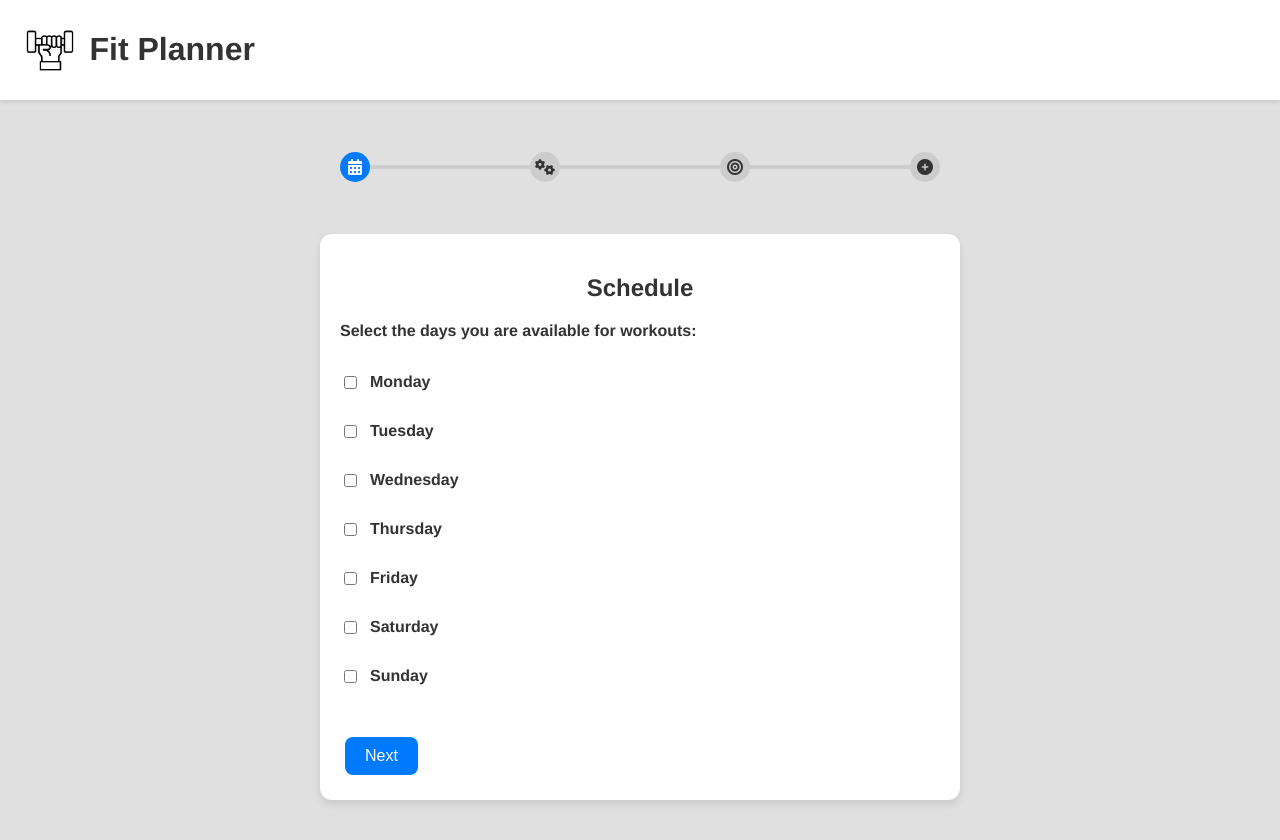
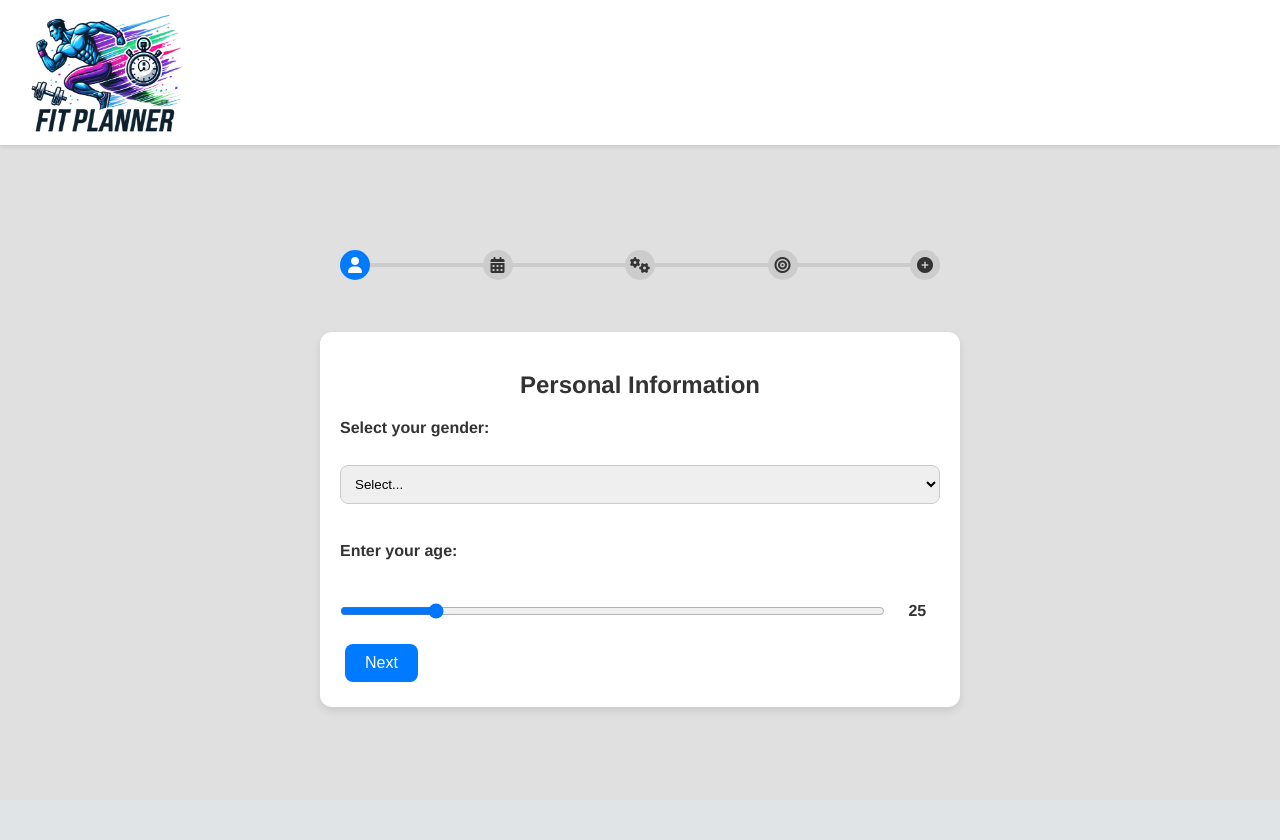
Before and after one commit to josephhdu/Fit-Planner, a Django app: page /preferences/ in a window 1280 px wide. After the commit the page ends 714 px from the top, so only its background shows below. Run offline with Django 5.2, Linux system fonts and the light colour scheme.

Commit message:
Changed the logo and added gender and age to preference form. Also changed some of the inputs to slliders.

```diff
--- a/fit_planner/workouts/static/workouts/scripts.js
+++ b/fit_planner/workouts/static/workouts/scripts.js
@@ -80,12 +80,14 @@ document.addEventListener('DOMContentLoaded', function() {
         const currentFormStep = steps[step];
         const checkboxes = currentFormStep.querySelectorAll('input[type="checkbox"]');
         const numberInputs = currentFormStep.querySelectorAll('input[type="number"]');
+        const rangeInputs = currentFormStep.querySelectorAll('input[type="range"]');
         const textInputs = currentFormStep.querySelectorAll('textarea, input[type="text"]');
         const selectInputs = currentFormStep.querySelectorAll('select');
 
         let checkboxChecked = false;
         let numberInputFilled = false;
-        let allTextInputsFilled = true; // Change to check if all text inputs are filled
+        let rangeInputFilled = false;
+        let allTextInputsFilled = true;
         let selectInputFilled = false;
 
         checkboxes.forEach(checkbox => {
@@ -97,6 +99,12 @@ document.addEventListener('DOMContentLoaded', function() {
         numberInputs.forEach(input => {
             if (input.value && !isNaN(input.value) && input.value > 0) {
                 numberInputFilled = true;
+            }
+        });
+
+        rangeInputs.forEach(input => {
+            if (input.value && !isNaN(input.value) && input.value > 0) {
+                rangeInputFilled = true;
             }
         });
 
@@ -115,19 +123,22 @@ document.addEventListener('DOMContentLoaded', function() {
         console.log(`Step ${step} validation:`);
         console.log(`checkboxChecked: ${checkboxChecked}`);
         console.log(`numberInputFilled: ${numberInputFilled}`);
+        console.log(`rangeInputFilled: ${rangeInputFilled}`);
         console.log(`allTextInputsFilled: ${allTextInputsFilled}`);
         console.log(`selectInputFilled: ${selectInputFilled}`);
 
         if (step === 0) {
+            return selectInputFilled && rangeInputFilled; // Personal information requires both fields
+        } else if (step === 1) {
             return checkboxChecked;
-        } else if (step === 1) {
-            return numberInputFilled && checkboxChecked;
         } else if (step === 2) {
+            return rangeInputFilled && checkboxChecked;
+        } else if (step === 3) {
             return selectInputFilled && checkboxChecked;
-        } else if (step === 3) {
-            return checkboxChecked && allTextInputsFilled; // All text inputs must be filled
+        } else if (step === 4) {
+            return checkboxChecked; // Only checkboxes need to be filled
         } else {
-            return checkboxChecked || allTextInputsFilled || selectInputFilled;
+            return checkboxChecked || rangeInputFilled || selectInputFilled;
         }
     }
 
@@ -210,8 +221,7 @@ document.addEventListener('DOMContentLoaded', function() {
                 const data = await response.json();
                 console.log('Generated Workout Routine:', data.generated_text);
 
-                // // Store the generated workout in localStorage
-                // localStorage.setItem('generatedWorkout', data.generated_text);
+                // Store the generated workout in localStorage
                 localStorage.setItem('generatedWorkout', JSON.stringify(data));
 
                 // Hide loading screen, enable scrolling, and redirect to new page
--- a/fit_planner/workouts/static/workouts/style.css
+++ b/fit_planner/workouts/static/workouts/style.css
@@ -29,14 +29,12 @@ header {
 }
 
 .header-logo {
-    max-height: 50px;
+    max-height: 125px !important;
+    max-width: auto !important;
     margin-right: 10px;
 }
 
-.header-title {
-    font-size: 2rem;
-    color: #333;
-}
+
 
 /* Main content */
 main {
--- a/fit_planner/workouts/templates/workouts/index.html
+++ b/fit_planner/workouts/templates/workouts/index.html
@@ -15,7 +15,6 @@
         <header>
             <div class="header-container">
                 <img src="{% static 'workouts/photo_icons/logo.png' %}" alt="Fit Planner Logo" class="header-logo">
-                <h1 class="header-title">Fit Planner</h1>
             </div>
         </header>
         <main>
--- a/fit_planner/workouts/templates/workouts/preferences.html
+++ b/fit_planner/workouts/templates/workouts/preferences.html
@@ -7,19 +7,40 @@
     {% load static %}
     <link rel="stylesheet" href="{% static 'workouts/style.css' %}">
     <link rel="stylesheet" href="https://cdnjs.cloudflare.com/ajax/libs/font-awesome/6.0.0-beta3/css/all.min.css">
+    <style>
+        .slider-container {
+            display: flex;
+            align-items: center;
+            width: 100%;
+            margin: 10px 0;
+        }
+
+        input[type="range"] {
+            width: 100%;
+            margin: 10px 0;
+        }
+
+        output {
+            display: inline-block;
+            margin-left: 10px;
+            font-weight: bold;
+            width: 50px;
+            text-align: center;
+        }
+    </style>
 </head>
 <body>
     <header>
         <div class="header-container">
             <img src="{% static 'workouts/photo_icons/logo.png' %}" alt="Fit Planner Logo" class="header-logo">
-            <h1 class="header-title">Fit Planner</h1>
         </div>
     </header>
     <main>
         <!-- Progress Bar -->
         <div class="progressbar">
             <div class="progress" id="progress"></div>
-            <div class="progress-step progress-step-active" data-title="Schedule"><i class="fas fa-calendar-alt"></i></div>
+            <div class="progress-step progress-step-active" data-title="Personal Info"><i class="fas fa-user"></i></div>
+            <div class="progress-step" data-title="Schedule"><i class="fas fa-calendar-alt"></i></div>
             <div class="progress-step" data-title="Preferences"><i class="fas fa-cogs"></i></div>
             <div class="progress-step" data-title="Goals"><i class="fas fa-bullseye"></i></div>
             <div class="progress-step" data-title="Additional"><i class="fas fa-plus-circle"></i></div>
@@ -27,8 +48,28 @@
 
         <!-- Preferences Form -->
         <form id="preferences-form">
-            <!-- Step 1 -->
+            <!-- Step 1: Personal Info -->
             <div class="form-step form-step-active">
+                <h2 class="form-step-title">Personal Information</h2>
+                <label for="gender">Select your gender:</label><br>
+                <select id="gender" name="gender">
+                    <option value="">Select...</option>
+                    <option value="male">Male</option>
+                    <option value="female">Female</option>
+                    <option value="other">Other</option>
+                </select><br><br>
+                <label for="age">Enter your age:</label><br>
+                <div class="slider-container">
+                    <input type="range" id="age" name="age" min="10" max="100" value="25" oninput="this.nextElementSibling.value = this.value">
+                    <output>25</output>
+                </div>
+                <div class="btn_box">
+                    <button type="button" class="btn-next">Next</button>
+                </div>
+            </div>
+
+            <!-- Step 2: Schedule -->
+            <div class="form-step">
                 <h2 class="form-step-title">Schedule</h2>
                 <label for="schedule">Select the days you are available for workouts:</label><br>
                 <div class="checkbox-group">
@@ -42,15 +83,19 @@
                 </div>
                 <br><br>
                 <div class="btn_box">
+                    <button type="button" class="btn-prev">Back</button>
                     <button type="button" class="btn-next">Next</button>
                 </div>
             </div>
 
-            <!-- Step 2 -->
+            <!-- Step 3: Preferences -->
             <div class="form-step">
                 <h2 class="form-step-title">Preferences</h2>
                 <label for="workout_duration">Enter your preferred workout duration in minutes:</label><br>
-                <input type="number" id="workout_duration" name="workout_duration" placeholder="e.g., 45"><br><br>
+                <div class="slider-container">
+                    <input type="range" id="workout_duration" name="workout_duration" min="15" max="120" value="45" oninput="this.nextElementSibling.value = this.value">
+                    <output>45</output>
+                </div>
                 <label for="workout_areas">Select the muscle groups you want to focus on:</label><br>
                 <div class="muscle-groups">
                     <label><input type="checkbox" name="workout_areas" value="Chest"> Chest</label>
@@ -60,6 +105,7 @@
                     <label><input type="checkbox" name="workout_areas" value="Shoulders"> Shoulders</label>
                     <label><input type="checkbox" name="workout_areas" value="Legs"> Legs</label>
                     <label><input type="checkbox" name="workout_areas" value="Abs"> Abs</label>
+                    <label><input type="checkbox" name="workout_areas" value="Cardio"> Cardio</label>
                 </div>
                 <br><br>
                 <div class="btn_box">
@@ -68,7 +114,7 @@
                 </div>
             </div>
 
-            <!-- Step 3 -->
+            <!-- Step 4: Goals -->
             <div class="form-step">
                 <h2 class="form-step-title">Goals</h2>
                 <label for="fitness_level">Select your current fitness level:</label><br>
@@ -132,7 +178,7 @@
                 </div>
             </div>
 
-            <!-- Step 4 -->
+            <!-- Step 5: Additional -->
             <div class="form-step">
                 <h2 class="form-step-title">Additional</h2>
                 <label for="equipment">Select the equipment you have available:</label><br>
@@ -205,12 +251,10 @@
                     </div>
                 </div>
                 <br><br>
-                <label for="injuries">Enter any injuries or physical limitations:</label><br>
-                <textarea id="injuries" name="injuries" placeholder="e.g., lower back pain"></textarea><br><br>
-                <label for="exercise_preferences">Enter any exercise preferences:</label><br>
-                <textarea id="exercise_preferences" name="exercise_preferences" placeholder="e.g., prefer push-ups, dislike burpees"></textarea><br><br>
-                <button type="button" class="btn-prev">Back</button>
-                <button type="submit">Generate</button>
+                <div class="btn_box">
+                    <button type="button" class="btn-prev">Back</button>
+                    <button type="submit">Generate</button>
+                </div>
             </div>
         </form>
 
@@ -230,7 +274,6 @@
             <div class="bars bar10"></div>
         </div>
 
-
     <script src="{% static 'workouts/scripts.js' %}"></script>
 </body>
 </html>
```
Also changed, not shown: fit_planner/workouts/static/workouts/photo_icons/logo.png.
